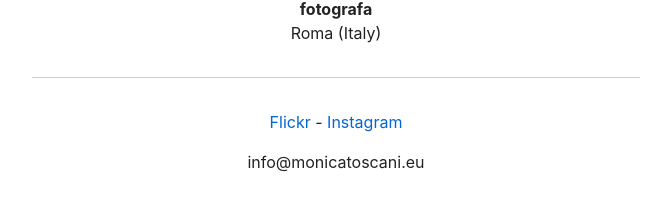
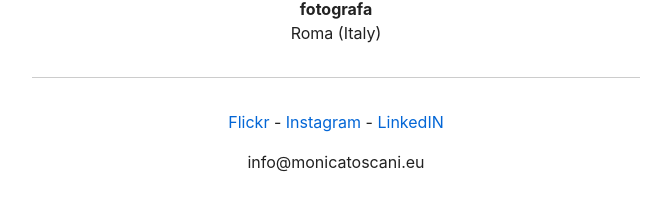
Before and after one commit to SPAZIO-GENESI/monicatoscani, a Jekyll site: the page built from index.md, in a window 1280 px wide. Shown: the part 142-353 px from the top of the page, without its empty margins (304-975 px from the left). Built offline with Jekyll 4.4.1, drawn with Linux system fonts in a browser that asks for light colours; comment, search, counter and statistics services are not loaded; our own code applies the rules of GitHub Pages for plain Markdown files.

Commit message:
Add LinkedIn link to social media section

```diff
--- a/index.md
+++ b/index.md
@@ -10,6 +10,6 @@ Roma (Italy)
 
 ---
 
-[Flickr](https://www.flickr.com/people/monicatoscani/) - [Instagram](https://www.instagram.com/mirtilo_azul/)
+[Flickr](https://www.flickr.com/people/monicatoscani/) - [Instagram](https://www.instagram.com/mirtilo_azul/) - [LinkedIN](https://www.linkedin.com/in/monica-toscani-ab4978196/)
 
 info@monicatoscani.eu
```
